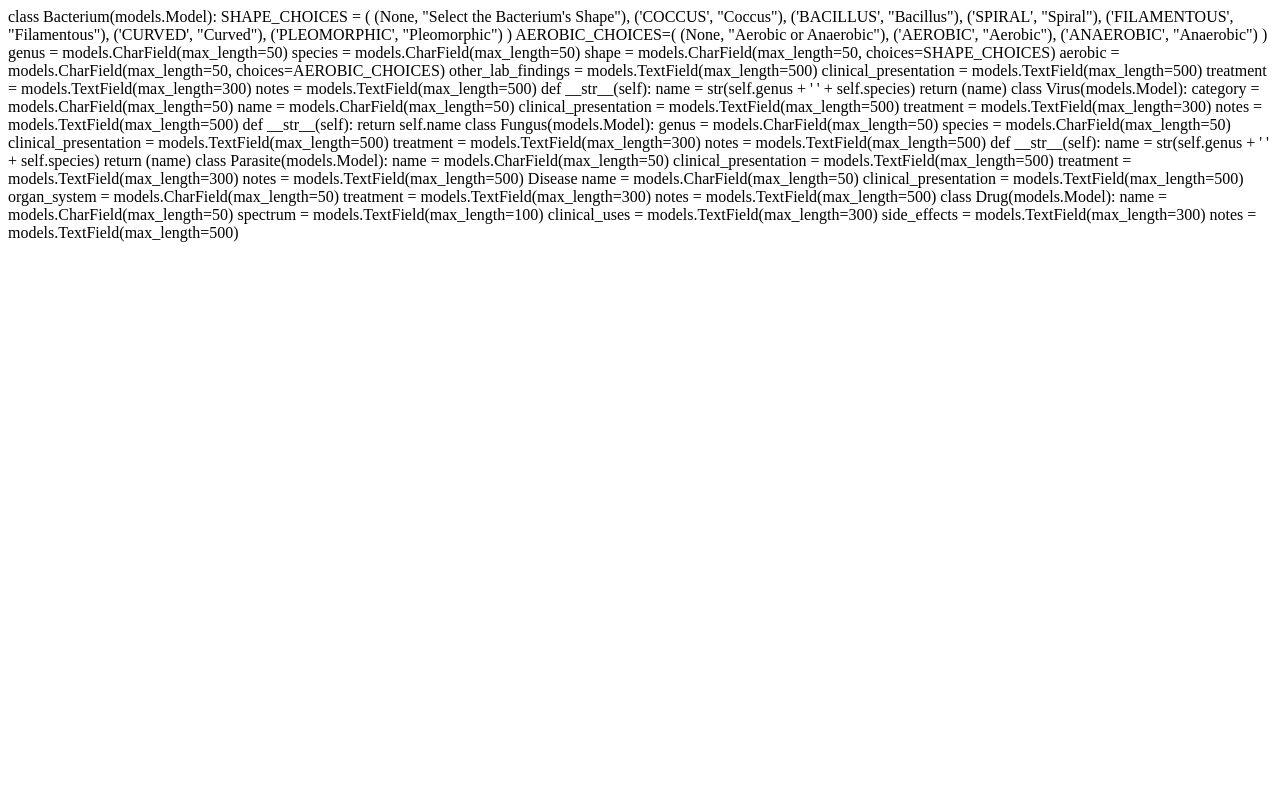
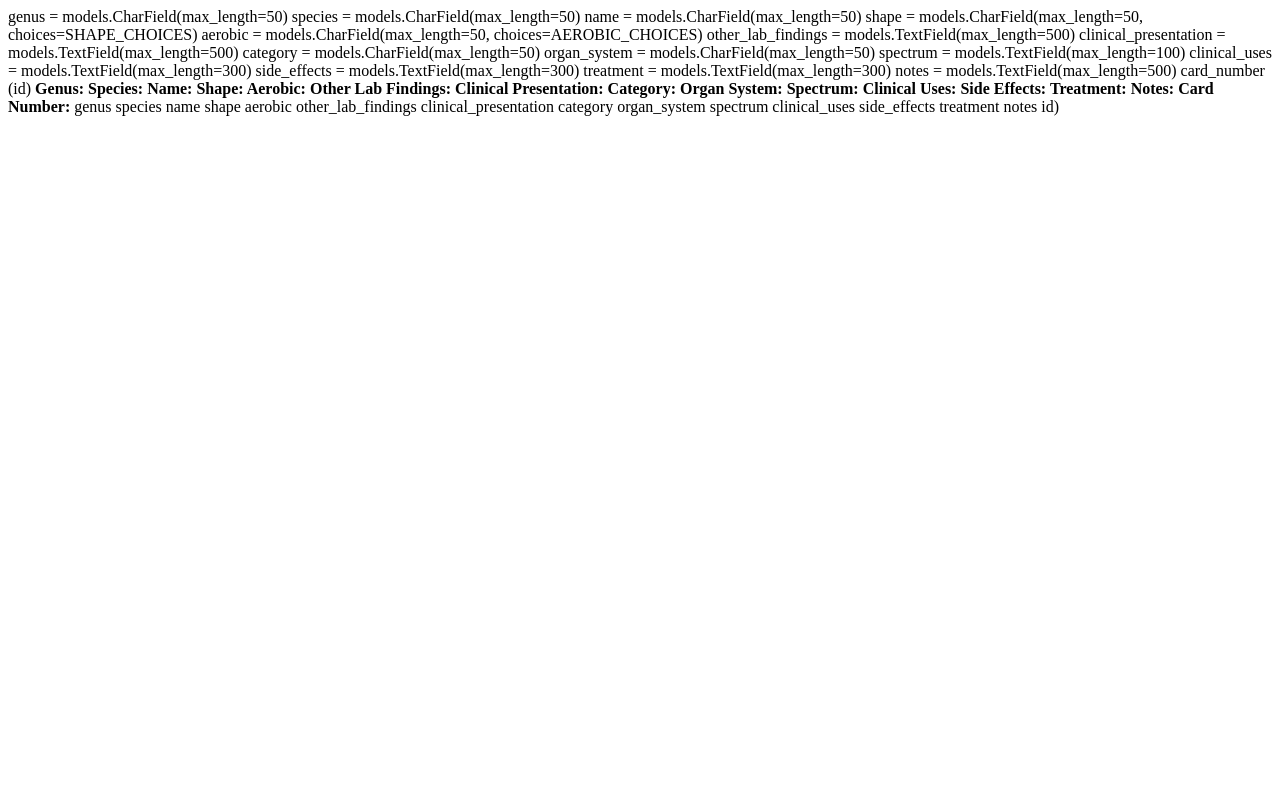
Before and after one commit to altheasmith/Study_App, a Django app: template study_proj/main/templates/main/fields.html in a window 1280 px wide. Run offline with Django 3.2, Linux system fonts and the light colour scheme; the template is opened without the code that fills it, so the values that code supplies are empty.

Commit message:
final commit for display changes

```diff
--- a/study_proj/main/templates/main/fields.html
+++ b/study_proj/main/templates/main/fields.html
@@ -1,72 +1,78 @@
-class Bacterium(models.Model):
-    SHAPE_CHOICES = (
-        (None, "Select the Bacterium's Shape"),
-        ('COCCUS', "Coccus"),
-        ('BACILLUS', "Bacillus"),
-        ('SPIRAL', "Spiral"),
-        ('FILAMENTOUS', "Filamentous"),
-        ('CURVED', "Curved"),
-        ('PLEOMORPHIC', "Pleomorphic")
-    )
-    AEROBIC_CHOICES=(
-        (None, "Aerobic or Anaerobic"),
-        ('AEROBIC', "Aerobic"),
-        ('ANAEROBIC', "Anaerobic")
-    )
-    genus = models.CharField(max_length=50)
-    species = models.CharField(max_length=50)
-    shape = models.CharField(max_length=50, choices=SHAPE_CHOICES)
-    aerobic = models.CharField(max_length=50, choices=AEROBIC_CHOICES)
-    other_lab_findings = models.TextField(max_length=500)
-    clinical_presentation = models.TextField(max_length=500)
-    treatment = models.TextField(max_length=300)
-    notes = models.TextField(max_length=500)
 
-    def __str__(self):
-        name = str(self.genus + ' ' + self.species)
-        return (name)
+genus = models.CharField(max_length=50)
+species = models.CharField(max_length=50)
+name = models.CharField(max_length=50)
+shape = models.CharField(max_length=50, choices=SHAPE_CHOICES)
+aerobic = models.CharField(max_length=50, choices=AEROBIC_CHOICES)
+other_lab_findings = models.TextField(max_length=500)
+clinical_presentation = models.TextField(max_length=500)
+category = models.CharField(max_length=50)
+organ_system = models.CharField(max_length=50)
+spectrum = models.TextField(max_length=100)
+clinical_uses = models.TextField(max_length=300)
+side_effects = models.TextField(max_length=300)
+treatment = models.TextField(max_length=300)
+notes = models.TextField(max_length=500)
+card_number (id)
 
 
-class Virus(models.Model):
-    category = models.CharField(max_length=50)
-    name = models.CharField(max_length=50)
-    clinical_presentation = models.TextField(max_length=500)
-    treatment = models.TextField(max_length=300)
-    notes = models.TextField(max_length=500)
+<td class='field' id='genus-f'><b>Genus: </b></td>
+<td class='answer' id= 'genus-a'></td>
 
-    def __str__(self):
-        return self.name
+<td class='field' id='species-f'><b>Species: </b></td>
+<td class='answer' id= 'species-a'></td>
 
+<td class='field' id='name-f'><b>Name: </b></td>
+<td class='answer' id= 'name-a'></td>
 
-class Fungus(models.Model):
-    genus = models.CharField(max_length=50)
-    species = models.CharField(max_length=50)
-    clinical_presentation = models.TextField(max_length=500)
-    treatment = models.TextField(max_length=300)
-    notes = models.TextField(max_length=500)
+<td class='field' id='shape-f'><b>Shape: </b></td>
+<td class='answer' id= 'shape-a'></td>
 
-    def __str__(self):
-        name = str(self.genus + ' ' + self.species)
-        return (name)
+<td class='field' id='aerobic-f'><b>Aerobic: </b></td>
+<td class='answer' id= 'aerobic-a'></td>
 
+<td class='field' id='other-lab-f'><b>Other Lab Findings: </b></td>
+<td class='answer' id= 'other-lab-a'></td>
 
+<td class='field' id='clinical-presentation-f'><b>Clinical Presentation: </b></td>
+<td class='answer' id= 'clinical-presentation-a'></td>
 
-class Parasite(models.Model):
-    name = models.CharField(max_length=50)
-    clinical_presentation = models.TextField(max_length=500)
-    treatment = models.TextField(max_length=300)
-    notes = models.TextField(max_length=500)
+<td class='field' id='category-f'><b>Category: </b></td>
+<td class='answer' id= 'category-a'></td>
 
-Disease
-name = models.CharField(max_length=50)
-  clinical_presentation = models.TextField(max_length=500)
-  organ_system = models.CharField(max_length=50)
-  treatment = models.TextField(max_length=300)
-  notes = models.TextField(max_length=500)
+<td class='field' id='organ-system-f'><b>Organ System: </b></td>
+<td class='answer' id= 'organ-system-a'></td>
 
-class Drug(models.Model):
-    name = models.CharField(max_length=50)
-    spectrum = models.TextField(max_length=100)
-    clinical_uses = models.TextField(max_length=300)
-    side_effects = models.TextField(max_length=300)
-    notes = models.TextField(max_length=500)
+<td class='field' id='spectrum-f'><b>Spectrum: </b></td>
+<td class='answer' id= 'spectrum-a'></td>
+
+<td class='field' id='clinical-uses-f'><b>Clinical Uses: </b></td>
+<td class='answer' id= 'clinical-uses-a'></td>
+
+<td class='field' id='side-effects-f'><b>Side Effects: </b></td>
+<td class='answer' id= 'side-effects-a'></td>
+
+<td class='field' id='treatment-f'><b>Treatment: </b></td>
+<td class='answer' id= 'treatment-a'></td>
+
+<td class='field' id='notes-f'><b>Notes: </b></td>
+<td class='answer' id= 'notes-a'></td>
+
+<td class='field' id='card-number-f'><b>Card Number: </b></td>
+<td class='answer' id= 'card-number-a'></td>
+
+genus
+species
+name
+shape
+aerobic
+other_lab_findings
+clinical_presentation
+category
+organ_system
+spectrum
+clinical_uses
+side_effects
+treatment
+notes
+id)
```
Also changed, not shown: study_proj/main/static/main/main.js (+18 -7 lines), study_proj/main/templates/main/index.html (+68 -3 lines).
